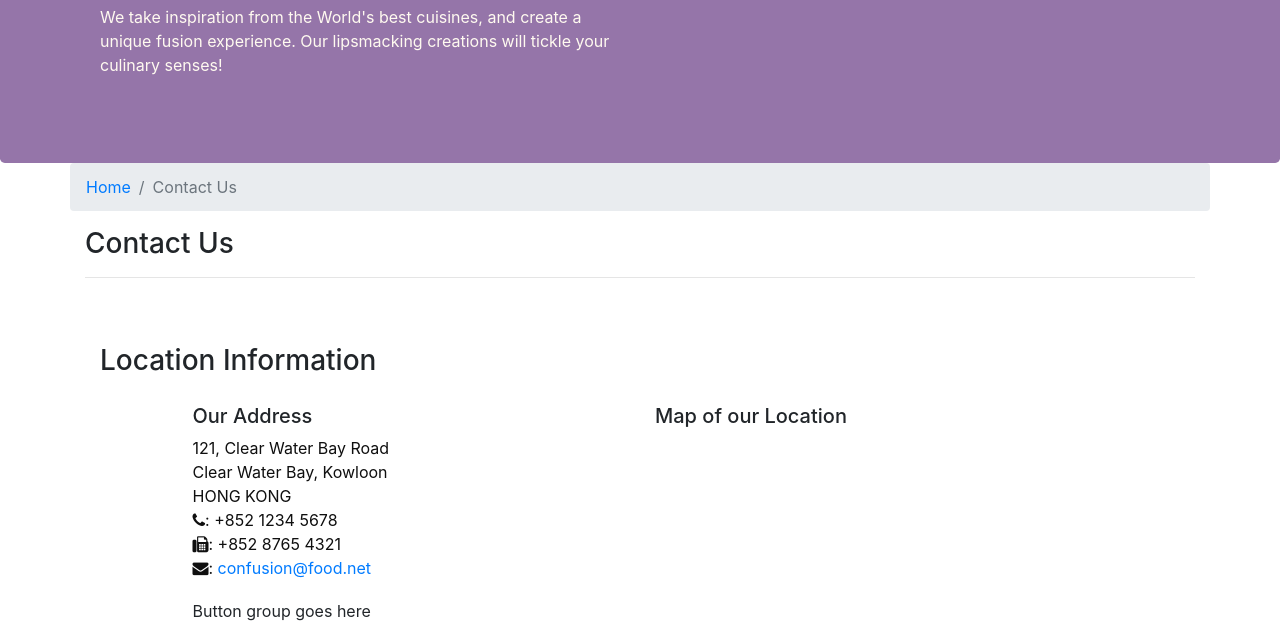
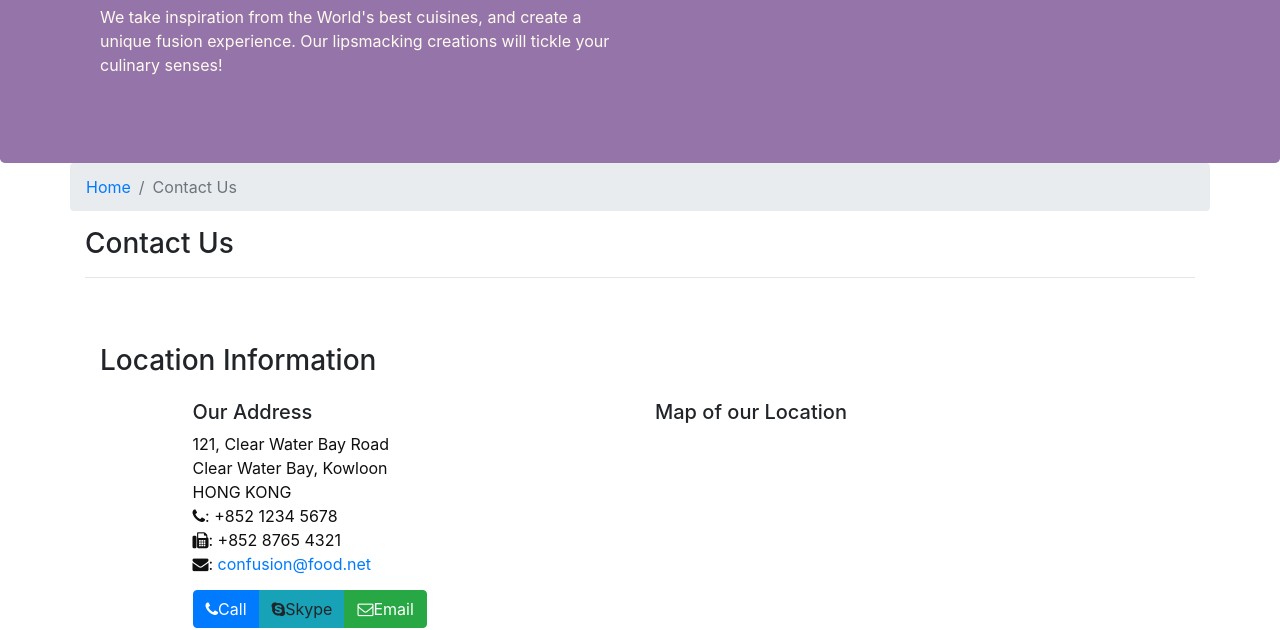
Before and after one commit to akverma00/bitNbites-src, a website: page contactus.html in a window 1280 px wide. Shown: the part 171-801 px from the top of the page. Drawn offline with nearby package versions, Linux system fonts and the light colour scheme.

Commit message:
added buttons

```diff
--- a/contactus.html
+++ b/contactus.html
@@ -79,7 +79,11 @@
                 <h5>Map of our Location</h5>
             </div>
             <div class="col-12 col-sm-11 offset-sm-1">
-                Button group goes here
+                <div class="btn-group " role="group">
+                    <a role="button" class="btn btn-primary" href="tel:+119999955555"><i class="fa fa-phone"></i>Call</a>
+                    <a role="button" class="btn btn-info"><i class="fa fa-skype"></i>Skype</a>
+                    <a role="button" class="btn btn-success" href="mailto:joke@gmail.com"><i class="fa fa-envelope-o"></i>Email</a>
+                </div>
             </div>
         </div>
 
```
Also changed, not shown: aboutus.html (+4 -4 lines), index.html (+5 -5 lines).
